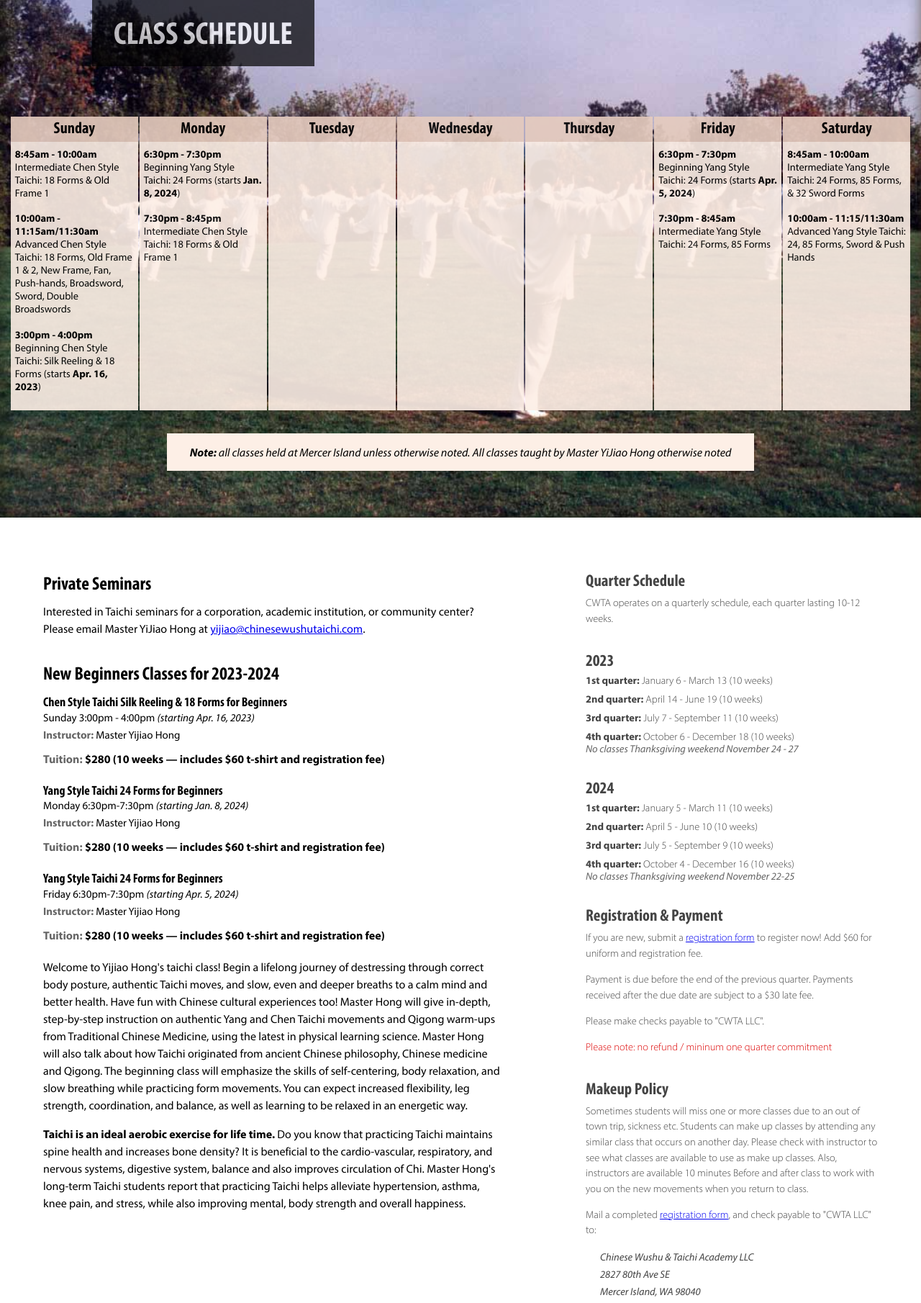
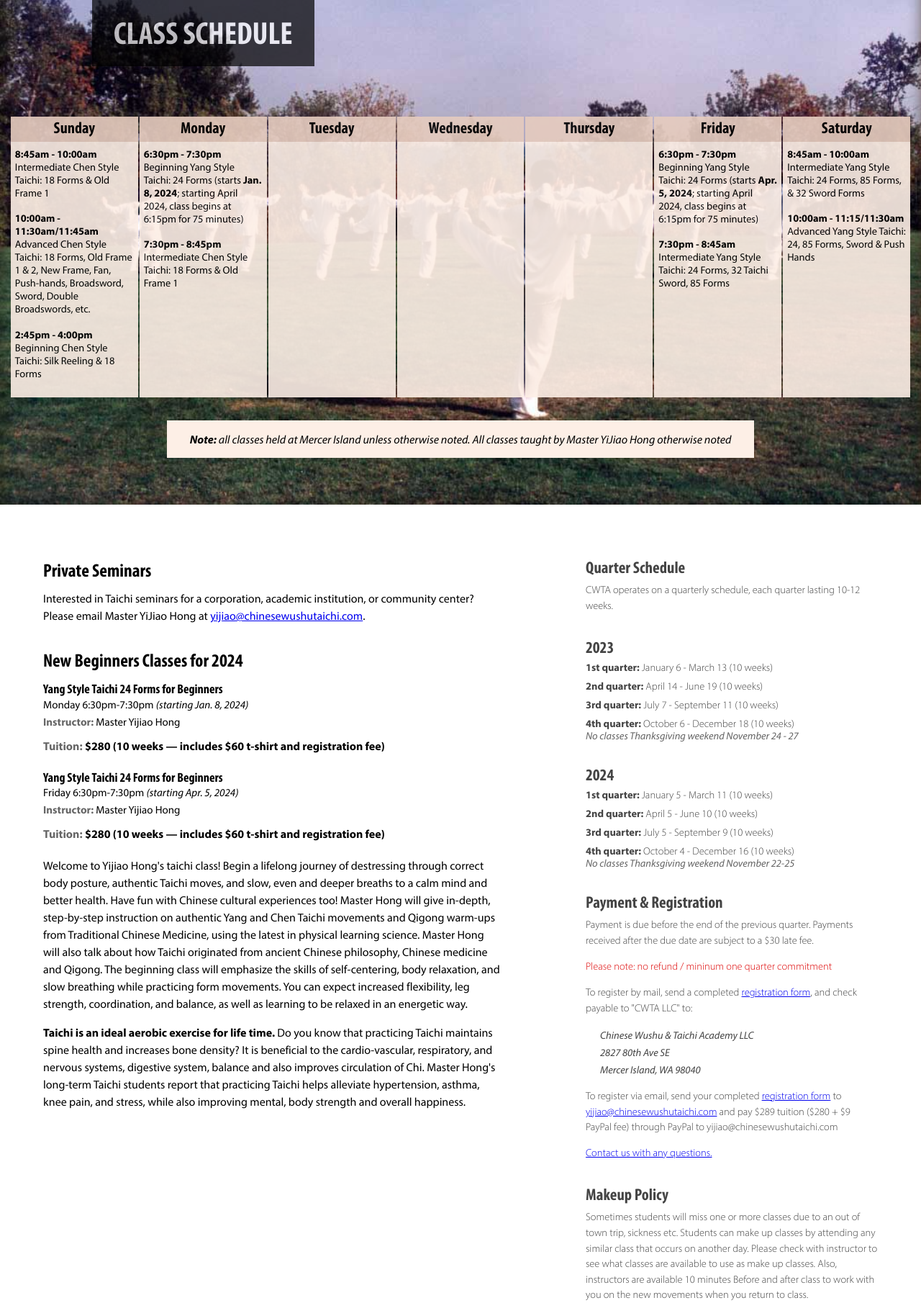
Before and after one commit to gregmli/cwta, a Flask app: page /classes in a window 1280 px wide. Shown: the part 139-1949 px from the top of the page at 72% size. Run offline with Flask 3, Linux system fonts and the light colour scheme; some libraries are stand-ins or nearby versions.

Commit message:
updates for August 2023
- updated schedule
- new registration form
- e-registration instructions

```diff
--- a/redesign/website/templates/classes.html
+++ b/redesign/website/templates/classes.html
@@ -36,18 +36,18 @@
 				<div class="name">Intermediate Chen Style Taichi: 18 Forms &amp; Old Frame 1</div>
 			</div>
 			<div class="event">
-				<div class="time">10:00am - 11:15am/11:30am</div>
-				<div class="name">Advanced Chen Style Taichi: 18 Forms, Old Frame 1 &amp; 2, New Frame, Fan, Push-hands, Broadsword, Sword, Double Broadswords</div>
+				<div class="time">10:00am - 11:30am/11:45am</div>
+				<div class="name">Advanced Chen Style Taichi: 18 Forms, Old Frame 1 &amp; 2, New Frame, Fan, Push-hands, Broadsword, Sword, Double Broadswords, etc.</div>
 			</div>
 			<div class="event">
-				<div class="time">3:00pm - 4:00pm</div>
-				<div class="name">Beginning Chen Style Taichi: Silk Reeling &amp; 18 Forms (starts <strong>Apr. 16, 2023</strong>)</div>
+				<div class="time">2:45pm - 4:00pm</div>
+				<div class="name">Beginning Chen Style Taichi: Silk Reeling &amp; 18 Forms</div>
 			</div>
 		</td><td>
 			<!-- Monday -->
 			<div class="event">
 				<div class="time">6:30pm - 7:30pm</div>
-				<div class="name">Beginning Yang Style Taichi: 24 Forms (starts <strong>Jan. 8, 2024</strong>)</div>
+				<div class="name">Beginning Yang Style Taichi: 24 Forms (starts <strong>Jan. 8, 2024</strong>; starting April 2024, class begins at 6:15pm for 75 minutes)</div>
 			</div>
 			<div class="event">
 				<div class="time">7:30pm - 8:45pm</div>
@@ -65,19 +65,19 @@
 			<!-- Friday -->
 			<div class="event">
 				<div class="time">6:30pm - 7:30pm</div>
-				<div class="name">Beginning Yang Style Taichi: 24 Forms (starts <strong>Apr. 5, 2024</strong>)</div>
+				<div class="name">Beginning Yang Style Taichi: 24 Forms (starts <strong>Apr. 5, 2024</strong>; starting April 2024, class begins at 6:15pm for 75 minutes)</div>
 			</div>
 
 			<div class="event">
 				<div class="time">7:30pm - 8:45am</div>
-				<div class="name">Intermediate Yang Style Taichi: 24 Forms, 85 Forms</div>
+				<div class="name">Intermediate Yang Style Taichi: 24 Forms, 32 Taichi Sword, 85 Forms</div>
 			</div>
 
 		</td><td>
 			<!-- Saturday -->
 			<div class="event">
 				<div class="time">8:45am - 10:00am</div>
-				<div class="name">Intermediate Yang Style Taichi: 24 Forms, 85 Forms,  &amp; 32 Sword Forms</div>
+				<div class="name">Intermediate Yang Style Taichi: 24 Forms, 85 Forms, &amp; 32 Sword Forms</div>
 			</div>
 			<div class="event">
 				<div class="time">10:00am - 11:15/11:30am</div>
@@ -99,14 +99,7 @@
 			<h3>Private Seminars</h3>
 			<p>Interested in Taichi seminars for a corporation, academic institution, or community center? Please email Master YiJiao Hong at <a href="mailto:yijiao@chinesewushutaichi.com">yijiao@chinesewushutaichi.com</a>.</p>
 
-			<h3>New Beginners Classes for 2023-2024</h3>
-
-			<div class="class">
-				<h4>Chen Style Taichi Silk Reeling &amp; 18 Forms for Beginners</h4>
-				<div class="time">Sunday 3:00pm - 4:00pm <span class="startDate">(starting Apr. 16, 2023)</span></div>
-				<div class="instructors"><label>Instructor:</label> Master Yijiao Hong</div>
-				<div class="tuition"><label>Tuition:</label> <strong>$280 (10 weeks &mdash; includes $60 t-shirt and registration fee)</strong></div>
-			</div>
+			<h3>New Beginners Classes for 2024</h3>
 
 			<div class="class">
 				<h4>Yang Style Taichi 24 Forms for Beginners</h4>
@@ -164,27 +157,16 @@
 		</div>
 
 
-		<h3>Registration &amp; Payment</h3>
-
-		<p>If you are new, submit a <a href="images/CWTA_registration_form.pdf">registration form</a> to register now! Add $60
-		for uniform and registration fee.</p>
+		<h3>Payment &amp; Registration</h3>
 
 		<p>Payment is due before the end of the previous quarter. Payments
-		received after the due date are subject to a $30 late fee.</p>
-
-		<p>Please make checks payable to &quot;CWTA LLC&quot;.</p>
+			received after the due date are subject to a $30 late fee.</p>
 
 		<p class="warning">Please note: no refund / mininum one quarter commitment</p>
 
-
-        <h3>Makeup Policy</h3>
-    	<p>
-         Sometimes students will miss one or more classes due to an out of town trip, sickness etc. Students can make up classes by attending any similar class that occurs on another day. Please check with instructor to see what classes are available to use as make up classes. Also, instructors are available 10 minutes Before and after class to work with you on the new movements when you return to class.
-        </p>
-
 		<div class="registration">
 			<p>
-			Mail a completed <a href="images/CWTA_registration_form.pdf">registration form</a>, and  check payable to &quot;CWTA LLC&quot; to:
+			To register by mail, send a completed <a href="images/CWTA_registration_form.docx">registration form</a>, and  check payable to &quot;CWTA LLC&quot; to:
 				<address>
 					Chinese Wushu & Taichi Academy LLC <br/>
 					2827 80th Ave SE<br/>
@@ -192,10 +174,15 @@
 				</address>
 			</p>
 
-			<p>To register via email, send your completed <a href="images/CWTA_registration_form.pdf">registration form</a> to <a href="mailto:yijiao@chinesewushutaichi.com">yijiao@chinesewushutaichi.com</a> and pay $289 tuition ($280 + $9 PayPal fee) through PayPal to yijiao@chinesewushutaichi.com</p>
+			<p>To register via email, send your completed <a href="images/CWTA_registration_form.docx">registration form</a> to <a href="mailto:yijiao@chinesewushutaichi.com">yijiao@chinesewushutaichi.com</a> and pay $289 tuition ($280 + $9 PayPal fee) through PayPal to yijiao@chinesewushutaichi.com</p>
 
 			<p><a href="#contact">Contact us with any questions.</a></p>
 		</div>
+
+		<h3>Makeup Policy</h3>
+    	<p>
+         Sometimes students will miss one or more classes due to an out of town trip, sickness etc. Students can make up classes by attending any similar class that occurs on another day. Please check with instructor to see what classes are available to use as make up classes. Also, instructors are available 10 minutes Before and after class to work with you on the new movements when you return to class.
+        </p>
 	</div>
 
 	<div class="secondary">
--- a/redesign/website/templates/index.html
+++ b/redesign/website/templates/index.html
@@ -82,7 +82,7 @@
 
 	<div class="class-list">
 
-		<h3>New Beginners Classes for 2023-2024</h3>
+		<h3>New Beginners Classes for 2024</h3>
 
 		<div class="class">
 			<h4>Yang Style Taichi 24 Forms for Beginners</h4>
@@ -120,7 +120,7 @@
 	<h4>Space Is Limited for Beginners Classes</h4>
 	<p>Secure your spot by registering now.</p>
 	<p>
-		Mail a completed <a href="images/CWTA_registration_form.pdf">registration form</a>, and  check payable to &quot;CWTA LLC&quot; to:
+		Mail a completed <a href="images/CWTA_registration_form.docx">registration form</a>, and  check payable to &quot;CWTA LLC&quot; to:
 		<address>
 			Chinese Wushu & Taichi Academy LLC <br/>
 			2827 80th Ave SE<br/>
@@ -128,7 +128,7 @@
 		</address>
 	</p>
 
-	<p>To register via email, send your completed <a href="images/CWTA_registration_form.pdf">registration
+	<p>To register via email, send your completed <a href="images/CWTA_registration_form.docx">registration
 		form</a> to <a href="mailto:yijiao@chinesewushutaichi.com">yijiao@chinesewushutaichi.com</a>.
 		Payment options:</p>
 	<ul>
```
Also changed, not shown: 1 other file.
